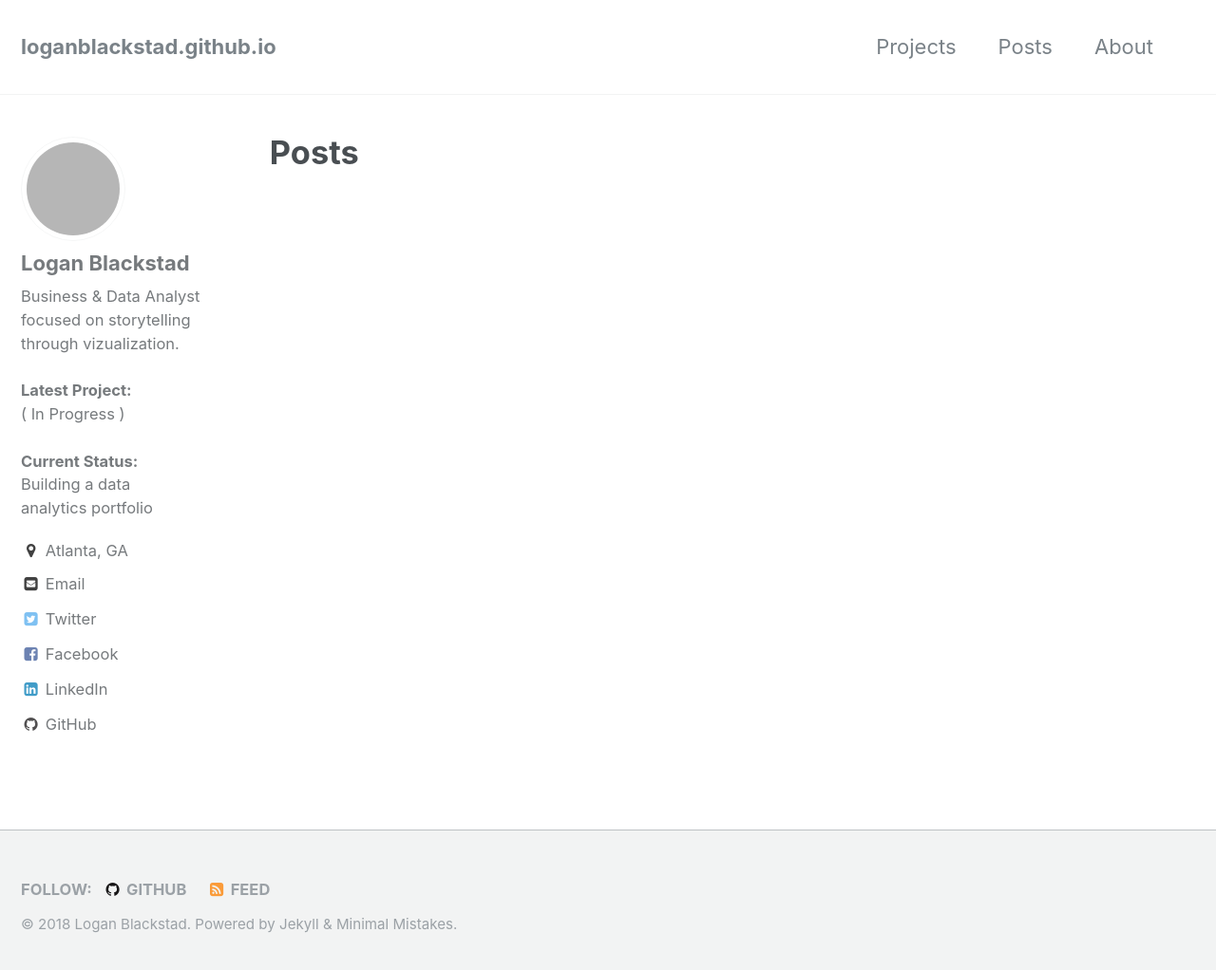
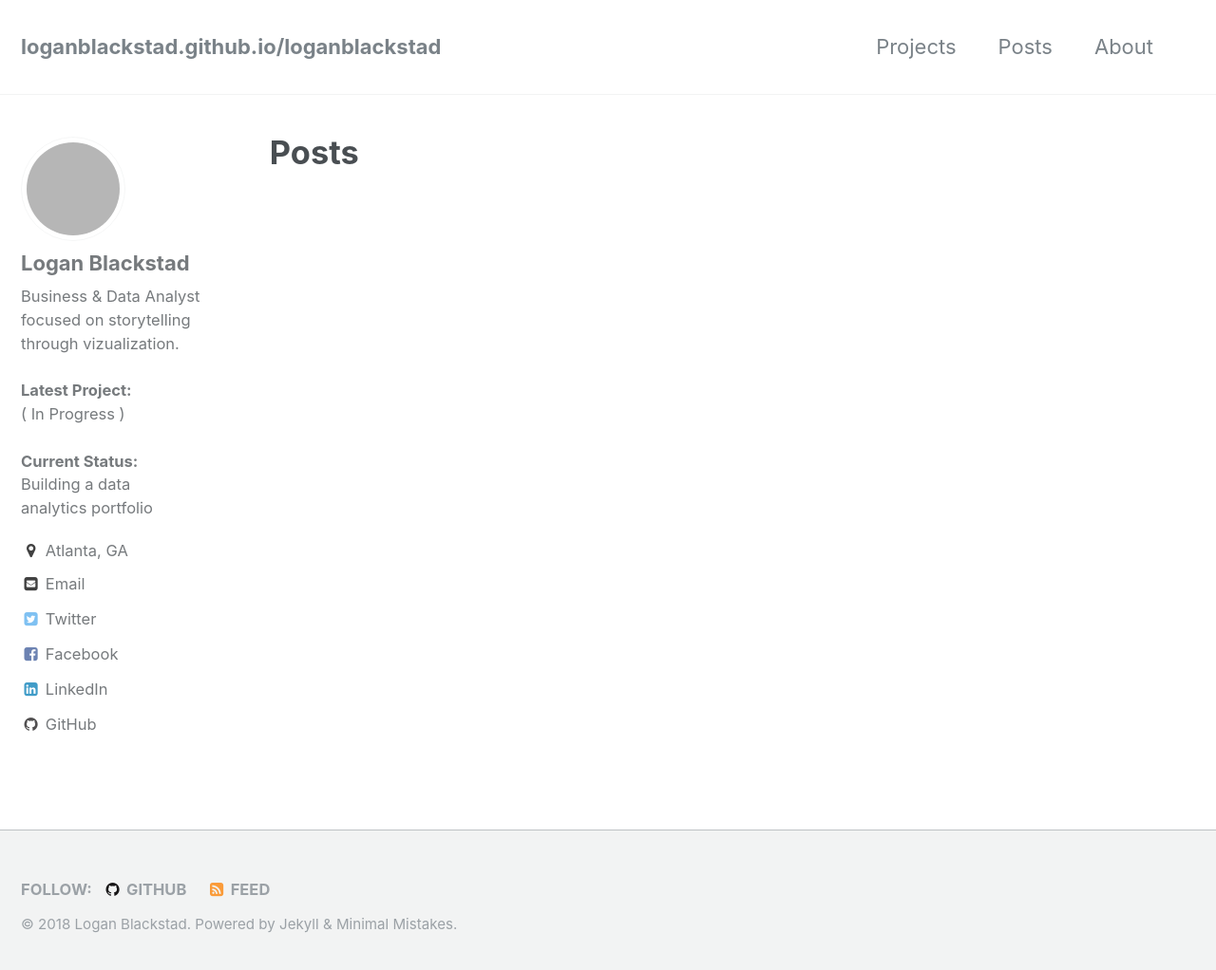
Before and after one commit to loganblackstad/loganblackstad.github.io, a Jekyll site: the page built from _pages/posts.html, in a window 1280 px wide and 1030 px high. Shown: the top 1022 px of the window at 95% size. Built offline with Jekyll 4.4.1, drawn with Linux system fonts in a browser that asks for light colours; the list of posts is cut into pages by our own code; grey boxes are pictures that could not be loaded.

Commit message:
config update for baseurl

```diff
--- a/_config.yml
+++ b/_config.yml
@@ -7,8 +7,9 @@
 
 # Site Settings
 theme					 : minimal-mistakes-jekyll
+baseurl        : /loganblackstad
 locale                   : "en"
-title                    : "loganblackstad.github.io"
+title                    : "loganblackstad.github.io/loganblackstad"
 title_separator          : "|"
 name                     : "Logan Blackstad"
 description              : "A data analytics blog."
```
